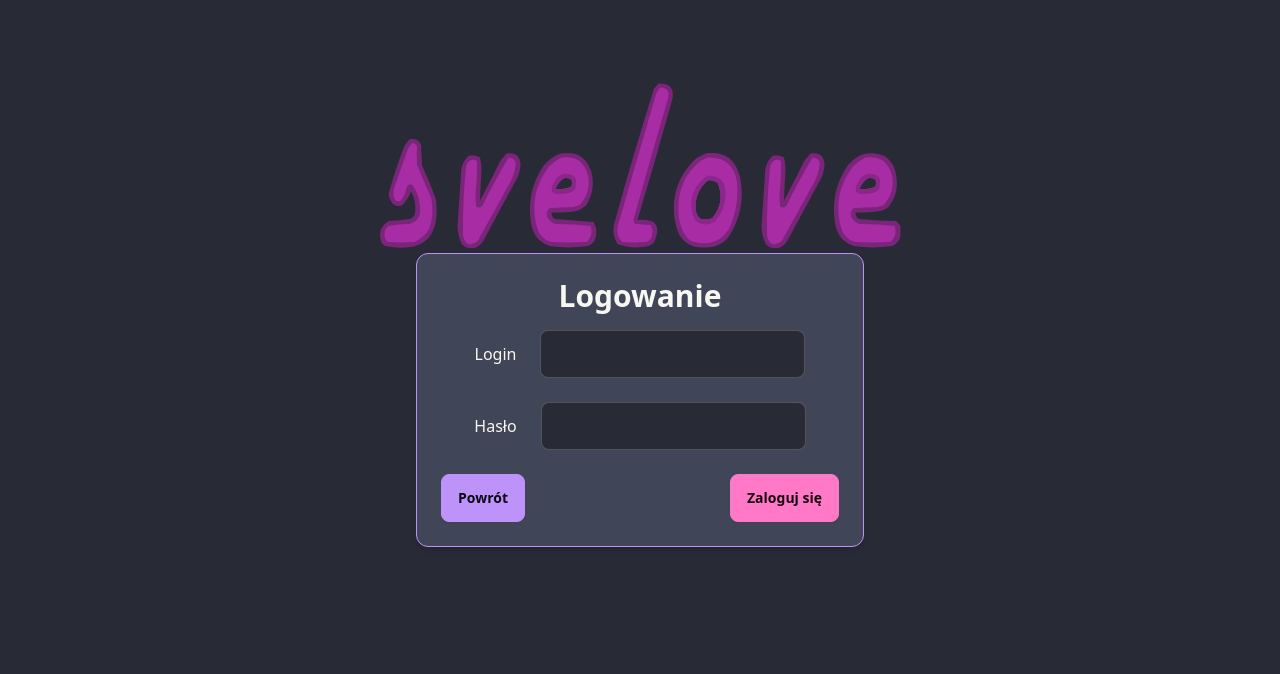
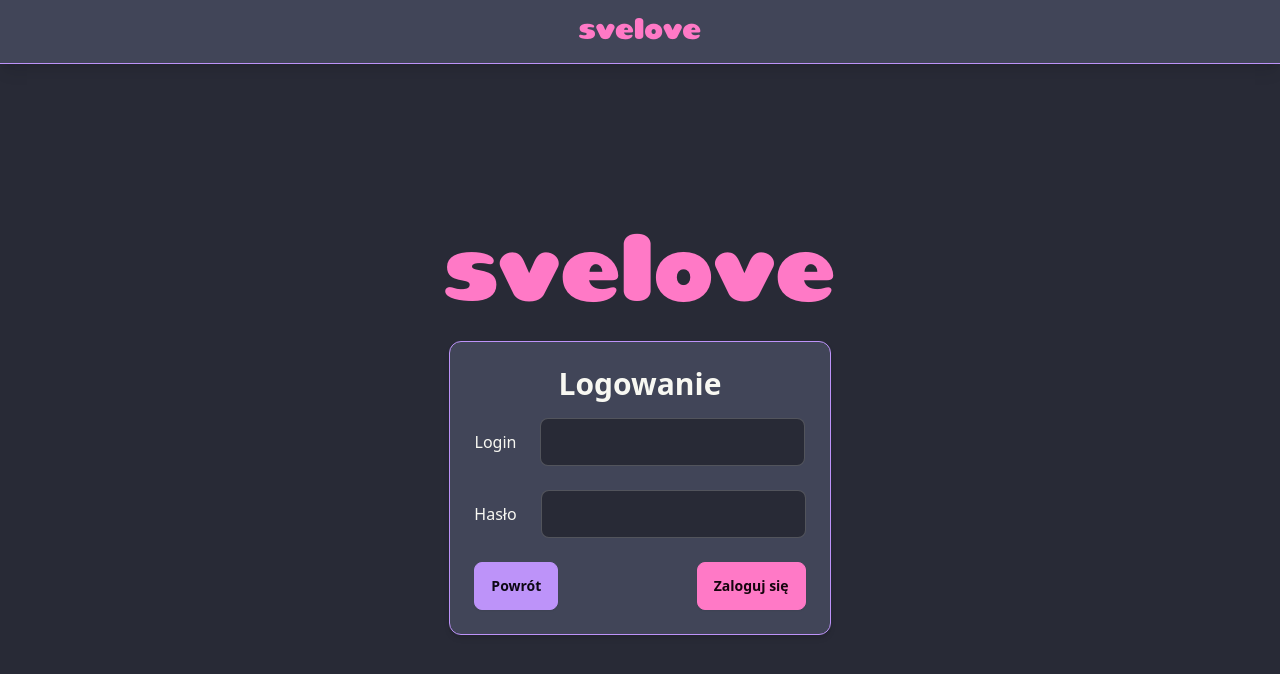
Before and after one commit to KacperDega/svelove-frontend, a React (Create React App) app: page /login in a window 1280 px wide. Shown: the top 674 px of the page. Built offline with nearby package versions, Linux system fonts and the light colour scheme.

Commit message:
feat: simple header with app name for Login and Register

```diff
--- /dev/null
+++ b/src/components/Header.tsx
@@ -0,0 +1,15 @@
+import React from 'react';
+
+const Header: React.FC = () => {
+  return (
+    <header className="navbar sticky bg-neutral shadow-lg px-4 top-0 z-50 border-b border-secondary justify-center h-[64px]">
+      <div className="flex-grow-0">
+        <span className="text-3xl font-teaspoon text-primary select-none">
+          svelove
+        </span>
+      </div>
+    </header>
+  );
+};
+
+export default Header;
--- a/src/pages/Login.tsx
+++ b/src/pages/Login.tsx
@@ -4,6 +4,7 @@ import { useNavigate } from "react-router-dom";
 import "../index.css";
 import logo from "../assets/logo1.svg";
 import ErrorPopup from "../components/ErrorPopup";
+import Header from "../components/Header";
 
 const Login = () => {
   const navigate = useNavigate();
@@ -53,9 +54,15 @@ const Login = () => {
   };
 
   return (
-    <div className="grid grid-rows-[1fr,auto,1fr] h-screen">
-      <div className="flex items-end justify-center">
-        <img src={logo} alt="Logo" className="object-contain" />
+    <div className="min-h-screen flex flex-col">
+
+      <Header />
+
+      <main className="flex-grow flex flex-col items-center justify-center p-4">
+        <div className="flex items-end justify-center mb-4">
+          <h1 className="text-8xl font-teaspoon text-primary select-none">
+            svelove
+          </h1>
         </div>
 
         <div className="flex justify-center">
@@ -122,8 +129,7 @@ const Login = () => {
             </form>
           </div>
         </div>
-
-      <div />
+      </main>
 
       <ErrorPopup error={error} showError={showError} setShowError={setShowError}/>
     </div>
--- a/src/pages/Register.tsx
+++ b/src/pages/Register.tsx
@@ -9,6 +9,7 @@ import PhotoUploader from "../components/PhotoUploader";
 import { getHobbies, getCities } from "../api";
 import { CityDTO, HobbyDTO } from "../types";
 import ErrorPopup from "../components/ErrorPopup";
+import Header from "../components/Header";
 
 const Register = () => {
   const navigate = useNavigate();
@@ -163,12 +164,18 @@ const Register = () => {
   };
 
   return (
-    <div className="grid grid-rows-[1fr,auto,1fr] h-screen">
-      <div className="flex items-end justify-center">
-        <img src={logo} alt="Logo" className="object-contain h-24" />
+    <div className="min-h-screen flex flex-col">
+
+      <Header />
+
+      <main className="flex-grow flex flex-col items-center justify-center p-4">
+        <div className="flex items-end justify-center mb-4">
+          <h1 className="text-8xl font-teaspoon text-primary select-none">
+            svelove
+          </h1>
         </div>
 
-      <div className="flex justify-center">
+          <div className="flex justify-center w-full">
           <div
             className={`bg-neutral shadow-md rounded-xl p-6 w-full
                         ${step === 3 ? "max-w-full sm:max-w-3xl" : "max-w-md"}
@@ -387,8 +394,7 @@ const Register = () => {
             </form>
           </div>
         </div>
-
-      <div />
+      </main>
 
       <ErrorPopup error={error} showError={showError} setShowError={setShowError}/>
     </div>
```
Lines whose indentation alone changed are shown as unchanged.
